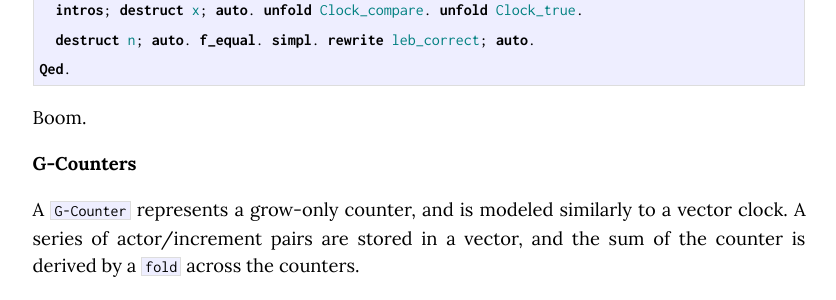
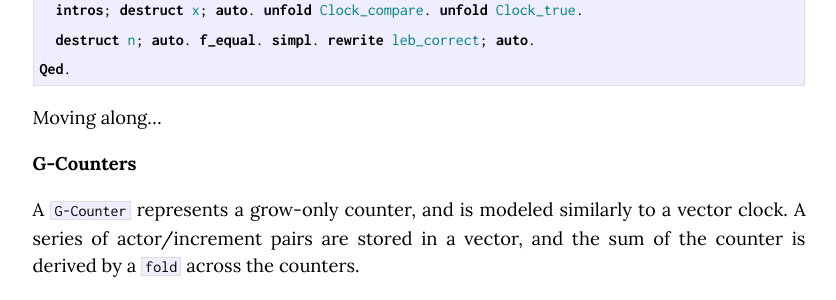
Before and after one commit to cmeiklejohn/cmeiklejohn.github.io, a Jekyll site: the page built from _posts/2013-06-11-distributed-data-structures.markdown, in a window 1280 px wide and 900 px high, scrolled down 2372 px. Shown: the part 155-455 px from the top of the window, without its empty margins (221-1057 px from the left). Built offline with Jekyll 4.4.1, drawn with Linux system fonts in a browser that asks for light colours; comment, search, counter and statistics services are not loaded; some of the changed text lies outside the part shown.

Commit message:
Replace copy.

```diff
--- a/_posts/2013-06-11-distributed-data-structures.markdown
+++ b/_posts/2013-06-11-distributed-data-structures.markdown
@@ -109,7 +109,7 @@
 Qed.
 {% endhighlight %}
 
-Boom.
+Moving along...
 
 # G-Counters
 
@@ -276,7 +276,7 @@
 Qed.
 {% endhighlight %}
 
-Boom.
+There you have it.
 
 # Conclusion
 
```
